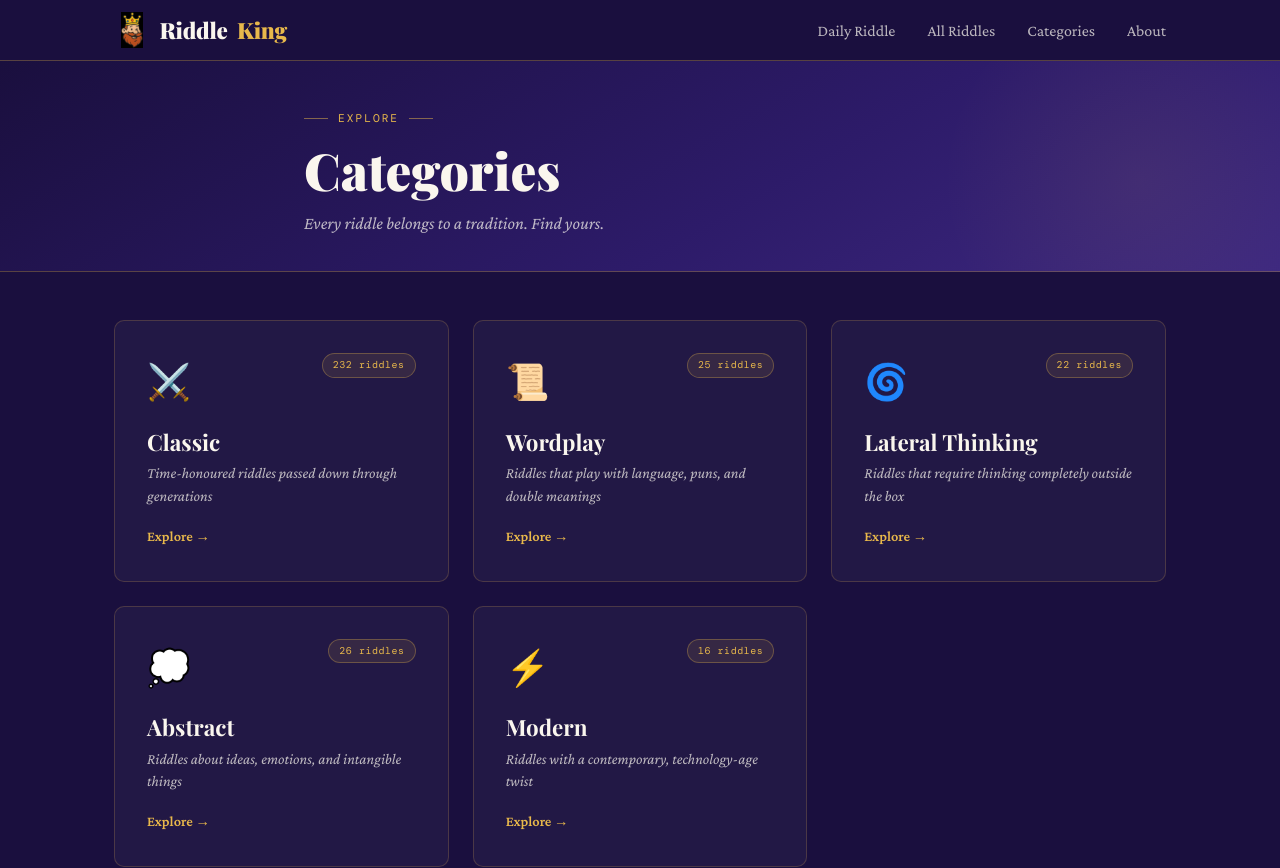
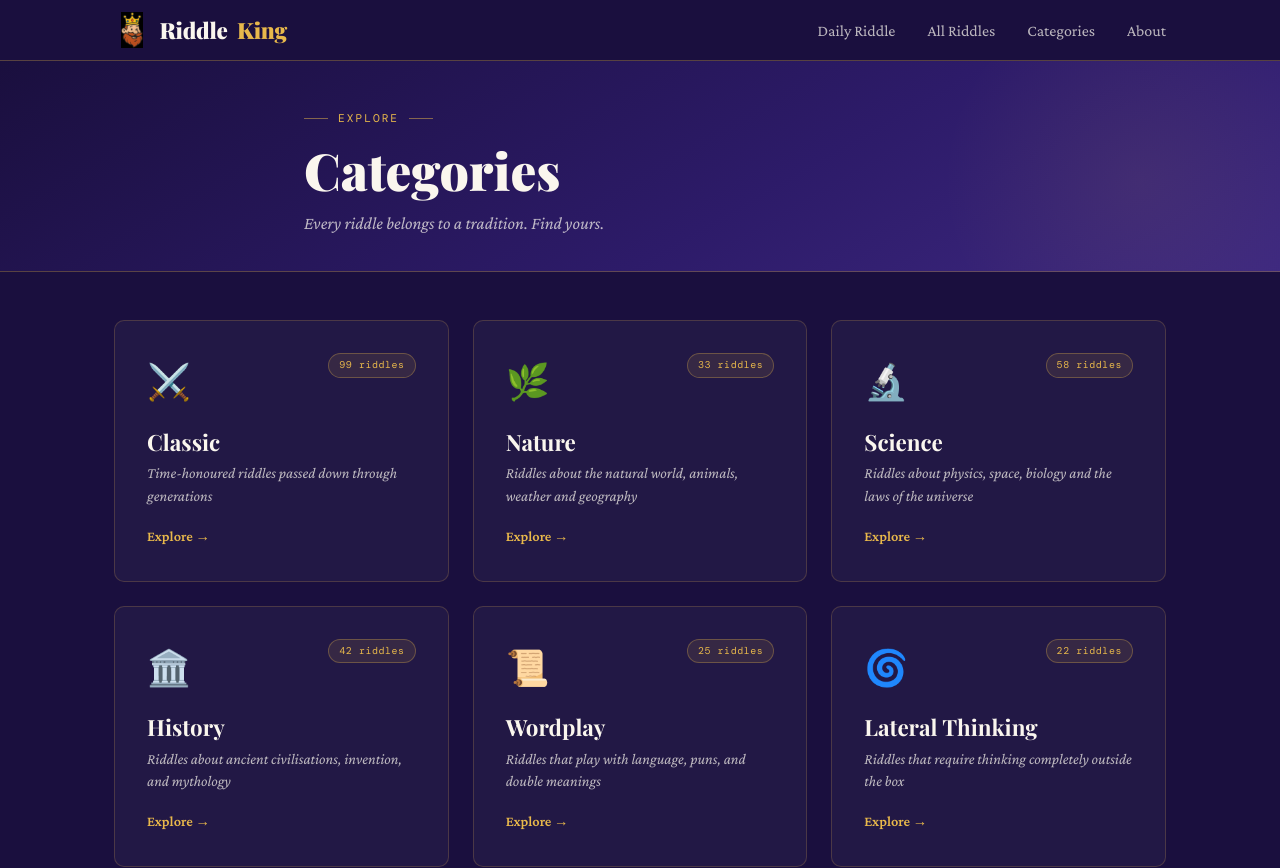
Before and after one commit to playhousegames/riddleking, a Next.js app: page /categories in a window 1280 px wide. Shown: the top 868 px of the page. Built offline with nearby package versions, Linux system fonts and the light colour scheme; a web font is replaced by a local one.

Commit message:
Expand to 8 categories - science, history, nature added

```diff
--- a/pages/categories/index.js
+++ b/pages/categories/index.js
@@ -5,10 +5,24 @@ import Link from 'next/link'
 import { categories, riddles } from '../../data/riddles'
 
 export default function CategoriesPage({ cats }) {
-  const icons = { classic:'⚔️', wordplay:'📜', lateral:'🌀', abstract:'💭', modern:'⚡' }
+  const icons = {
+    classic:  '⚔️',
+    nature:   '🌿',
+    science:  '🔬',
+    history:  '🏛️',
+    wordplay: '📜',
+    lateral:  '🌀',
+    abstract: '💭',
+    modern:   '⚡',
+  }
+
   return (
     <>
-      <SEOHead title="Riddle Categories" description="Browse riddles by category — classic, wordplay, lateral thinking, abstract, and modern." canonical="/categories" />
+      <SEOHead
+        title="Riddle Categories"
+        description="Browse riddles by category — classic riddles, nature, science, history, wordplay, lateral thinking, abstract puzzles, and modern brain teasers."
+        canonical="/categories"
+      />
       <Nav />
       <main>
         <section className="hero" style={{ padding: '3rem 0 2rem' }}>
@@ -16,26 +30,64 @@ export default function CategoriesPage({ cats }) {
           <div className="container--narrow">
             <div className="eyebrow">Explore</div>
             <h1 style={{ marginBottom: '0.5rem' }}>Categories</h1>
-            <p style={{ color: 'var(--cream-dim)', fontStyle: 'italic', fontSize: '1.1rem' }}>Every riddle belongs to a tradition. Find yours.</p>
+            <p style={{ color: 'var(--cream-dim)', fontStyle: 'italic', fontSize: '1.1rem' }}>
+              Every riddle belongs to a tradition. Find yours.
+            </p>
           </div>
         </section>
+
         <div className="container" style={{ padding: '3rem 1.5rem 5rem' }}>
-          <div style={{ display: 'grid', gridTemplateColumns: 'repeat(auto-fit, minmax(280px, 1fr))', gap: '1.5rem' }}>
+          <div style={{ display: 'grid', gridTemplateColumns: 'repeat(auto-fit, minmax(260px, 1fr))', gap: '1.5rem' }}>
             {cats.map(cat => (
               <Link key={cat.slug} href={`/categories/${cat.slug}`} style={{ textDecoration: 'none' }}>
-                <div style={{ background: 'rgba(250,246,238,0.04)', border: '1px solid rgba(232,184,75,0.2)', borderRadius: '10px', padding: '2rem', cursor: 'pointer', transition: 'all 0.2s', display: 'flex', flexDirection: 'column', gap: '1rem' }}
-                  onMouseEnter={e => { e.currentTarget.style.background='rgba(232,184,75,0.1)'; e.currentTarget.style.borderColor='rgba(232,184,75,0.5)'; }}
-                  onMouseLeave={e => { e.currentTarget.style.background='rgba(250,246,238,0.04)'; e.currentTarget.style.borderColor='rgba(232,184,75,0.2)'; }}
+                <div
+                  style={{
+                    background: 'rgba(250,246,238,0.04)',
+                    border: '1px solid rgba(232,184,75,0.2)',
+                    borderRadius: '10px',
+                    padding: '2rem',
+                    cursor: 'pointer',
+                    transition: 'all 0.2s',
+                    display: 'flex',
+                    flexDirection: 'column',
+                    gap: '1rem',
+                    height: '100%',
+                  }}
+                  onMouseEnter={e => {
+                    e.currentTarget.style.background = 'rgba(232,184,75,0.1)'
+                    e.currentTarget.style.borderColor = 'rgba(232,184,75,0.5)'
+                  }}
+                  onMouseLeave={e => {
+                    e.currentTarget.style.background = 'rgba(250,246,238,0.04)'
+                    e.currentTarget.style.borderColor = 'rgba(232,184,75,0.2)'
+                  }}
                 >
                   <div style={{ display: 'flex', alignItems: 'flex-start', justifyContent: 'space-between' }}>
-                    <div style={{ fontSize: '2.2rem' }}>{icons[cat.slug]||'♟'}</div>
-                    <span style={{ fontFamily: 'var(--font-mono)', fontSize: '0.62rem', color: 'var(--gold)', letterSpacing: '0.06em', background: 'rgba(232,184,75,0.1)', padding: '3px 10px', borderRadius: '20px', border: '1px solid rgba(232,184,75,0.3)' }}>{cat.count} riddles</span>
+                    <div style={{ fontSize: '2.2rem' }}>{icons[cat.slug] || '♟'}</div>
+                    <span style={{
+                      fontFamily: 'var(--font-mono)',
+                      fontSize: '0.62rem',
+                      color: 'var(--gold)',
+                      letterSpacing: '0.06em',
+                      background: 'rgba(232,184,75,0.1)',
+                      padding: '3px 10px',
+                      borderRadius: '20px',
+                      border: '1px solid rgba(232,184,75,0.3)',
+                    }}>
+                      {cat.count} riddles
+                    </span>
                   </div>
                   <div>
-                    <h2 style={{ fontFamily: 'var(--font-display)', fontSize: '1.4rem', marginBottom: '0.4rem', color: 'var(--cream)' }}>{cat.label}</h2>
-                    <p style={{ color: 'var(--cream-dim)', fontSize: '0.95rem', fontStyle: 'italic', margin: 0, lineHeight: 1.5 }}>{cat.description}</p>
+                    <h2 style={{ fontFamily: 'var(--font-display)', fontSize: '1.4rem', marginBottom: '0.4rem', color: 'var(--cream)' }}>
+                      {cat.label}
+                    </h2>
+                    <p style={{ color: 'var(--cream-dim)', fontSize: '0.95rem', fontStyle: 'italic', margin: 0, lineHeight: 1.5 }}>
+                      {cat.description}
+                    </p>
                   </div>
-                  <div style={{ color: 'var(--gold)', fontSize: '0.9rem', fontWeight: 600 }}>Explore →</div>
+                  <div style={{ color: 'var(--gold)', fontSize: '0.9rem', fontWeight: 600 }}>
+                    Explore →
+                  </div>
                 </div>
               </Link>
             ))}
@@ -48,6 +100,9 @@ export default function CategoriesPage({ cats }) {
 }
 
 export async function getStaticProps() {
-  const cats = categories.map(c => ({ ...c, count: riddles.filter(r => r.category === c.slug).length }))
+  const cats = categories.map(c => ({
+    ...c,
+    count: riddles.filter(r => r.category === c.slug).length,
+  }))
   return { props: { cats } }
 }
```
Also changed, not shown: pages/index.js (+55 -16 lines), data/riddles.js, 2 other files (tests, documents, lock files or other folders).
